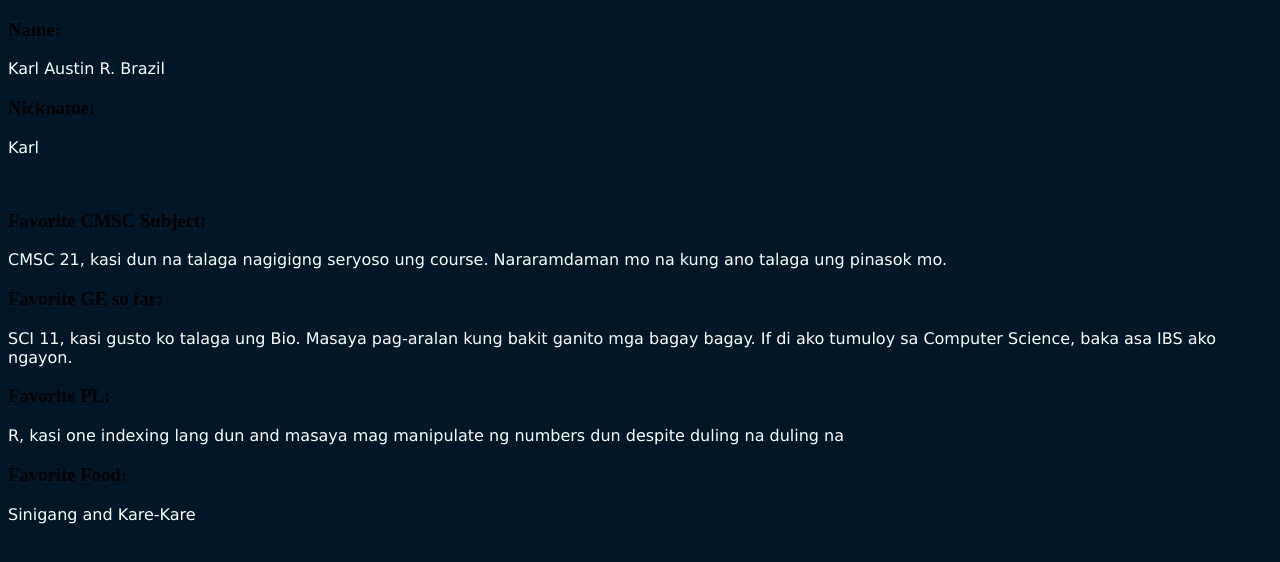
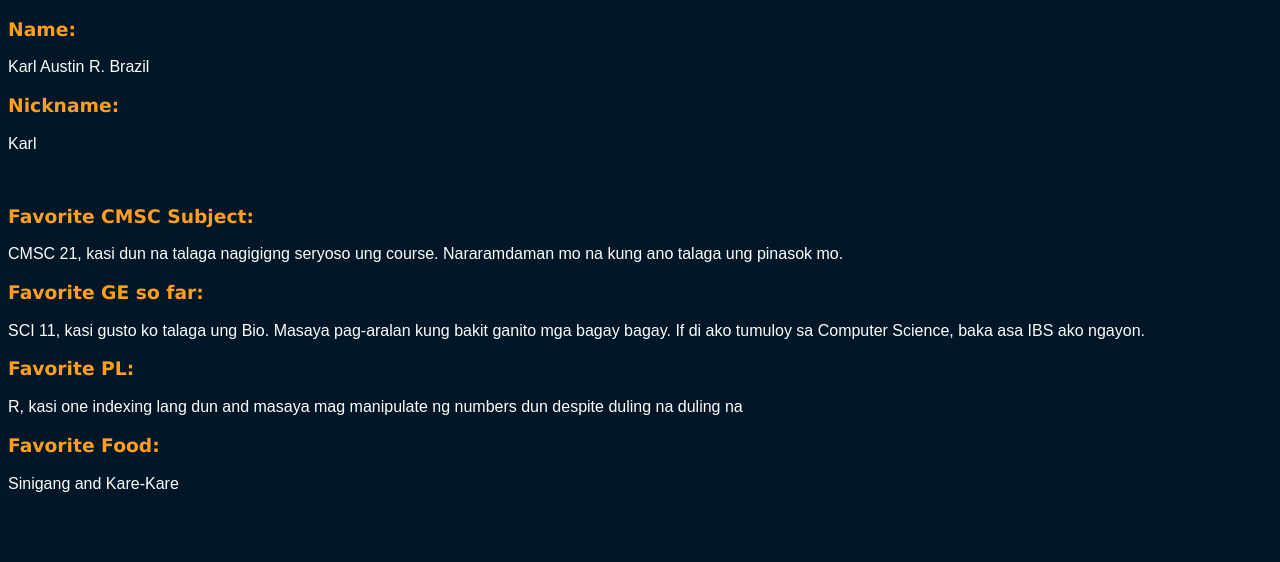
Before and after one commit to karlbrazil/karlbrazil.github.io, a plain HTML site: page index.html in a window 1280 px wide. Drawn offline with Linux system fonts and the light colour scheme.

Commit message:
modified style.css by adding h3 part

```diff
--- a/style.css
+++ b/style.css
@@ -4,5 +4,10 @@ body {
 
 p {
   color: #FDFFFC;
+  font-family: arial;
+}
+
+h3 {
+  color: #FF9F1C;
   font-family: verdana;
 }
```
